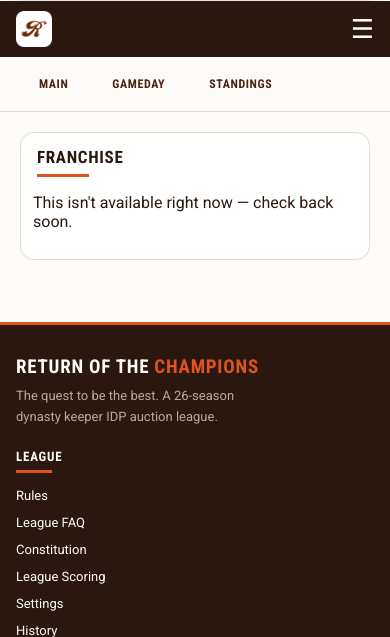
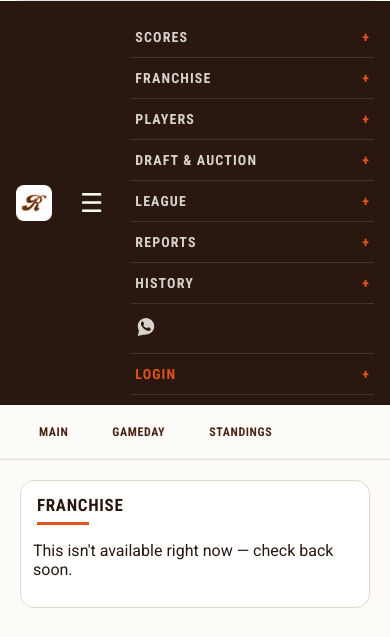
Before and after one commit to mqcarpenter/rotc26, a PHP site: page /franchise/index.php in a window 390 px wide, with the box ticked. Shown: the top 637 px of the page. Run offline with PHP 8.4, Linux system fonts and the light colour scheme.

Commit message:
Fix mobile hamburger menu not opening
The mobile-menu reveal selector was .rotc-burger:checked ~ .rotc-bar .rotc-menu,
which requires .rotc-bar to be a sibling of the checkbox with .rotc-menu nested
inside it. But .rotc-bar is actually the *parent* of both #rotc-burger and
.rotc-menu -- they're siblings within it, not .rotc-bar being a sibling itself.
That made the selector structurally impossible to match, so tapping the
hamburger toggled the (invisible) checkbox but the menu never appeared --
looked completely unresponsive on mobile. Fixed by targeting .rotc-menu
directly as the sibling: .rotc-burger:checked ~ .rotc-menu.

```diff
--- a/assets/mfl26.css
+++ b/assets/mfl26.css
@@ -202,7 +202,12 @@ a:hover{ color:var(--accent); }
   .rotc-bar{ flex-wrap:wrap; height:auto; padding:10px 16px; }
   .rotc-burger-btn{ display:block; }
   .rotc-menu{ flex-direction:column; align-items:stretch; gap:0; width:100%; display:none; padding-top:6px; }
-  .rotc-burger:checked ~ .rotc-bar .rotc-menu{ display:flex; }
+  /* .rotc-menu is a direct sibling of #rotc-burger inside .rotc-bar,
+     not nested inside a second .rotc-bar sibling -- the old selector
+     (.rotc-burger:checked ~ .rotc-bar .rotc-menu) could never match
+     anything in the real DOM, so the checkbox toggled but nothing
+     ever appeared. This targets .rotc-menu directly. */
+  .rotc-burger:checked ~ .rotc-menu{ display:flex; }
   .rotc-item{ position:static; }
   .rotc-top{ padding:12px 4px; border-bottom:1px solid rgba(255,255,255,.12); }
   .rotc-item:hover .rotc-top{ border-bottom-color:rgba(255,255,255,.12); }
```
